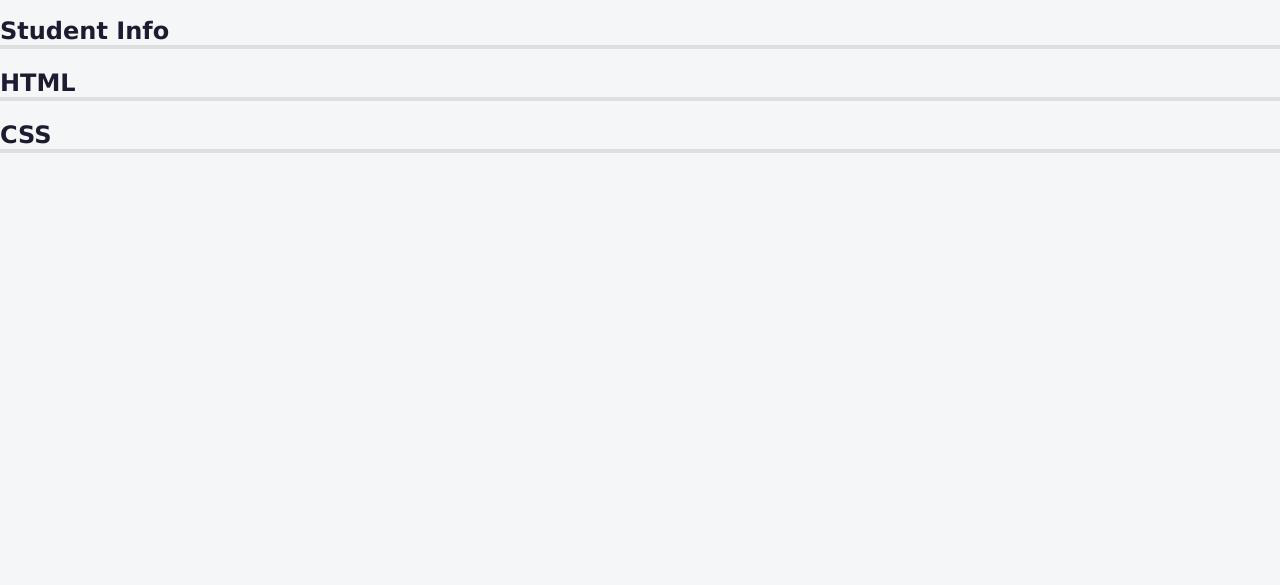
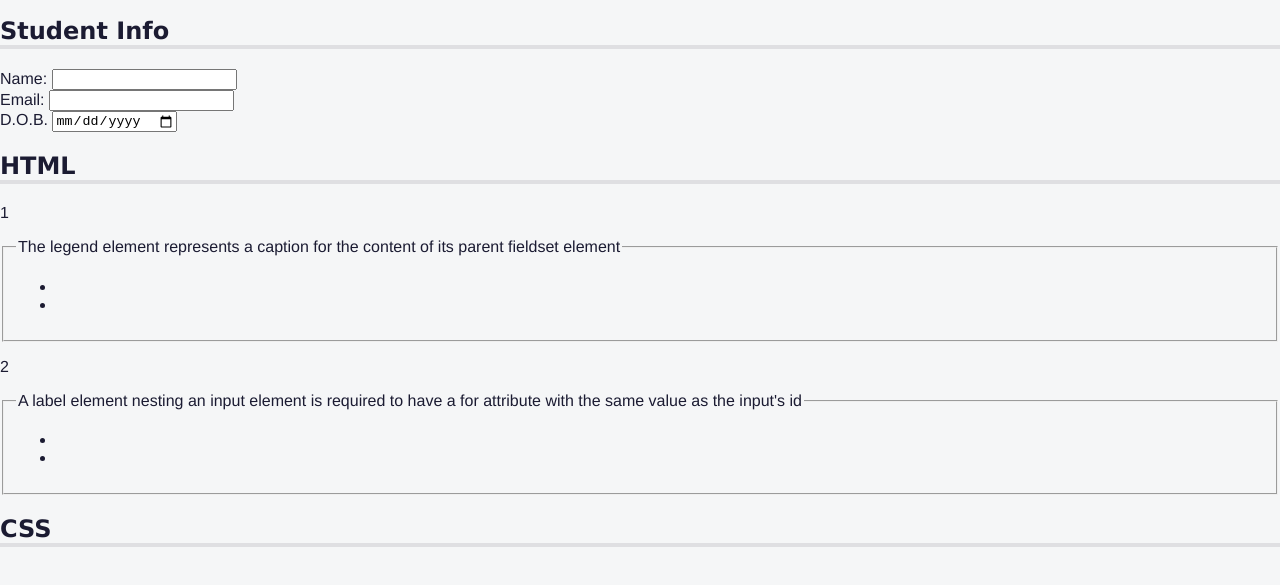
Before and after one commit to sandwipmitra/building-a-quiz-fcc, a plain HTML site: page index.html in a window 1280 px wide. Shown: the part 53-638 px from the top of the page. Drawn offline with Linux system fonts and the light colour scheme.

Commit message:
3rd-commit

```diff
--- a/index.html
+++ b/index.html
@@ -1,6 +1,5 @@
 <!DOCTYPE html>
 <html lang="en">
-
   <head>
     <meta charset="UTF-8" />
     <meta name="viewport" content="width=device-width, initial-scale=1.0" />
@@ -8,7 +7,6 @@
     <title>Accessibility Quiz</title>
     <link rel="stylesheet" href="style.css" />
   </head>
-
   <body>
     <header>
       <img id="logo" src="https://cdn.freecodecamp.org/platform/universal/fcc_primary.svg">
@@ -25,9 +23,47 @@
       <form method="post" action="https://freecodecamp.org/practice-project/accessibility-quiz">
         <section role="region" aria-labelledby="student-info">
           <h2 id="student-info">Student Info</h2>
+          <div class="info">
+            <label for="student-name">Name:</label>
+            <input type="text" name="student-name" id="student-name" />
+          </div>
+          <div class="info">
+            <label for="student-email">Email:</label>
+            <input type="email" name="student-email" id="student-email" />
+          </div>
+          <div class="info">
+            <label for="birth-date">D.O.B.<span class="sr-only">(Date of Birth)</span></label>
+            <input type="date" name="birth-date" id="birth-date" />
+          </div>
         </section>
         <section role="region" aria-labelledby="html-questions">
           <h2 id="html-questions">HTML</h2>
+          <div class="question-block">
+            <p>1</p>
+            <fieldset class="question" name="html-question-one">
+              <legend>
+                The legend element represents a caption for the content of its
+                parent fieldset element
+              </legend>
+              <ul class="answers-list">
+                <li></li>
+                <li></li>
+              </ul>
+            </fieldset>
+          </div>
+          <div class="question-block">
+            <p>2</p>
+            <fieldset class="question" name="html-question-two">
+              <legend>
+                A label element nesting an input element is required to have a
+                for attribute with the same value as the input's id
+              </legend>
+              <ul class="answers-list">
+                <li></li>
+                <li></li>
+              </ul>
+            </fieldset>
+          </div>
         </section>
         <section role="region" aria-labelledby="css-questions">
           <h2 id="css-questions">CSS</h2>
@@ -35,5 +71,4 @@
       </form>
     </main>
   </body>
-
 </html>
--- a/style.css
+++ b/style.css
@@ -47,3 +47,15 @@ h2 {
 h2 {
   border-bottom: 4px solid #dfdfe2;
 }
+
+.sr-only {
+  position: absolute;
+  width: 1px;
+  height: 1px;
+  padding: 0;
+  margin: -1px;
+  overflow: hidden;
+  clip: rect(0, 0, 0, 0);
+  white-space: nowrap;
+  border: 0;
+}
```
Lines whose indentation alone changed are shown as unchanged.
